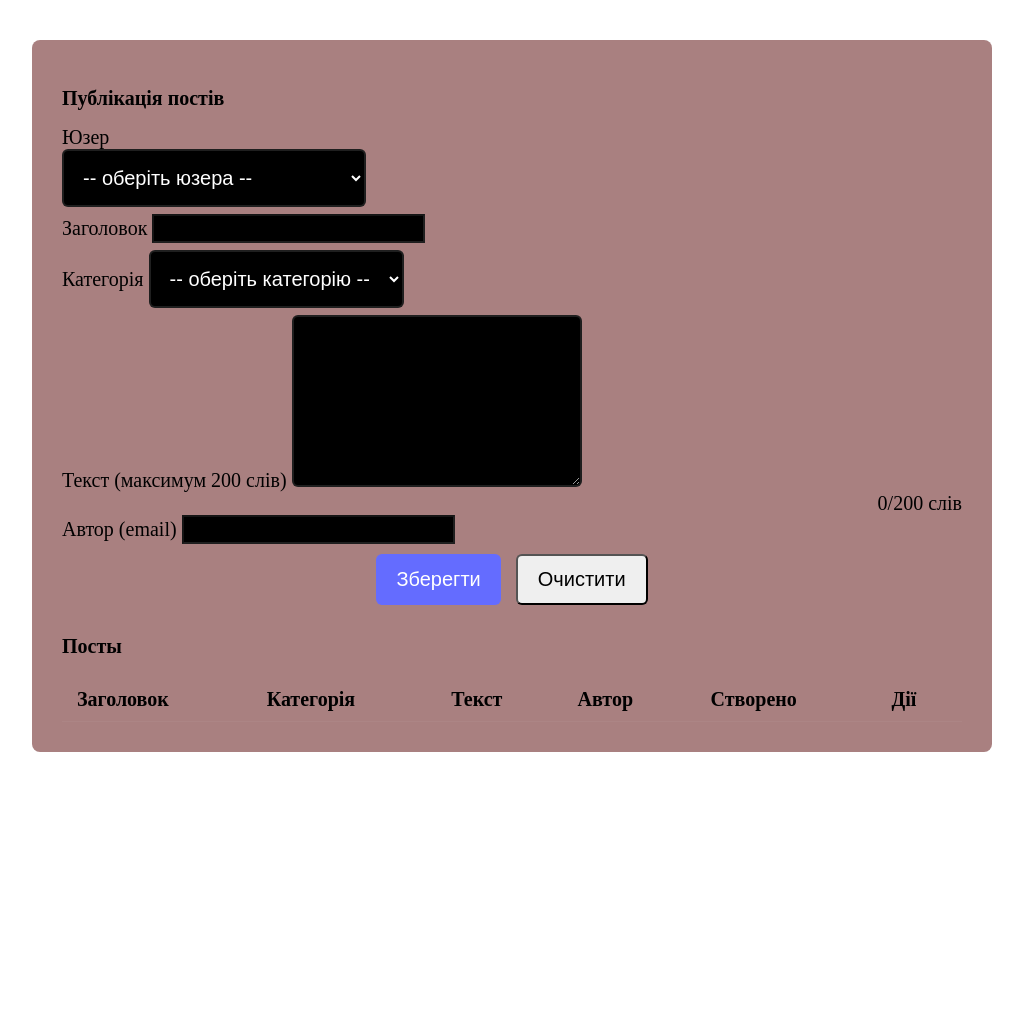
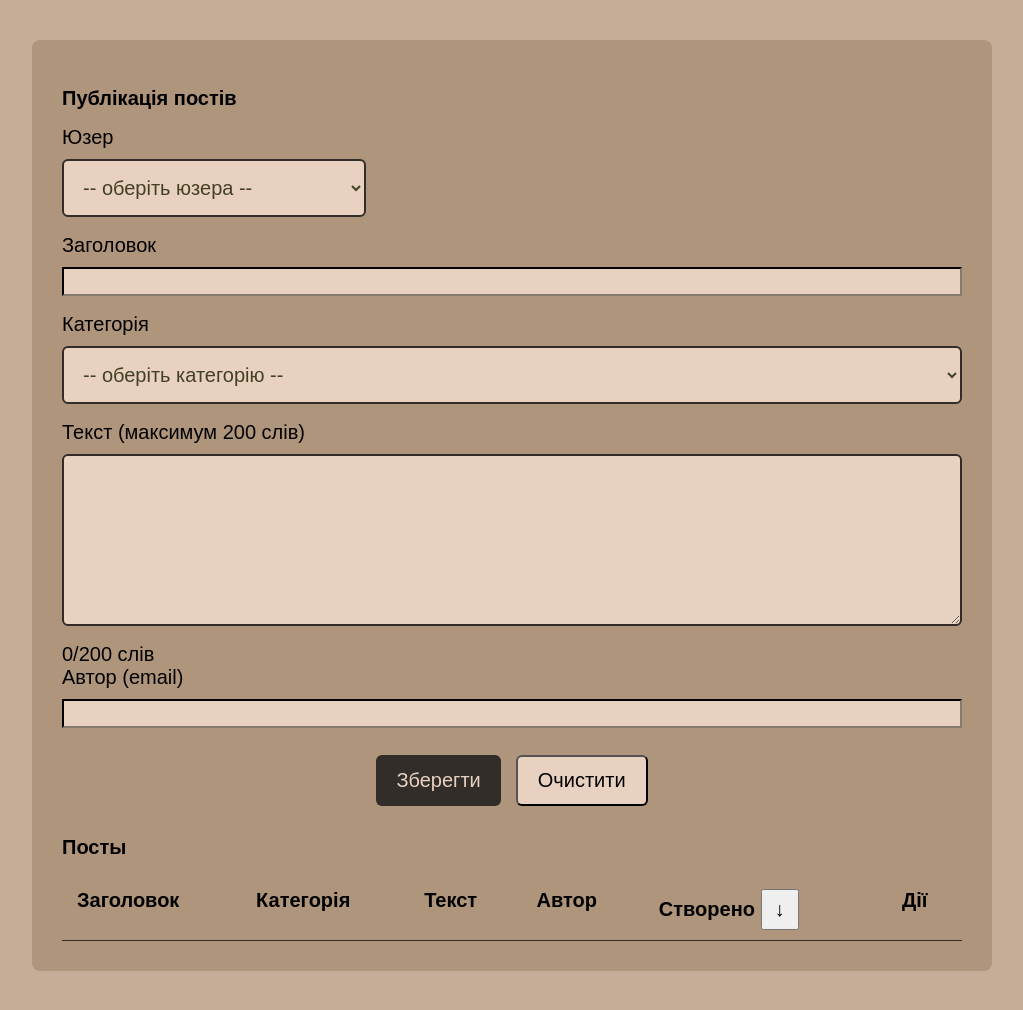
Before and after one commit to komayu2503-cmd/Lab1, a website: page index.html in a window 1280 px wide. Shown: the whole page, without its empty margins (128-1151 px from the left). Before the commit the page ends 800 px from the top, so only its background shows below. Drawn offline with Linux system fonts and the light colour scheme.

Commit message:
added sort by date

```diff
--- a/app.js
+++ b/app.js
@@ -1,4 +1,4 @@
-// Post Publisher Example
+
 
 const users = [
 	{ id: 1, name: 'Alice', email: 'alice@example.com' },
@@ -8,9 +8,7 @@ const users = [
 
 const categories = ['News', 'Tutorial', 'Opinion', 'Announcement'];
 
-// Populate selects (moved below after elements are available)
 
-// Elements
 const postForm = document.querySelector('#postForm');
 const userSelect = document.querySelector('#userSelect');
 const userSelectErrorEl = document.querySelector('#userSelectError');
@@ -23,8 +21,10 @@ const saveBtn = document.querySelector('#saveBtn');
 const clearBtn = document.querySelector('#clearBtn');
 const postsTableBody = document.querySelector('#postsTable tbody');
 const wordCountEl = document.querySelector('#wordCount');
+const sortDateBtn = document.querySelector('#sortDateBtn');
+const sortDirectionIconEl = document.querySelector('#sortDirectionIcon');
 
-// now populate selects
+
 users.forEach(u => {
 	const opt = document.createElement('option');
 	opt.value = u.id;
@@ -39,10 +39,11 @@ categories.forEach(c => {
 	categoryEl.appendChild(opt);
 });
 
-// Storage key
+
 const STORAGE_KEY = 'posts_data_v1';
 
 let posts = JSON.parse(localStorage.getItem(STORAGE_KEY) || '[]');
+let sortDirection = 'desc'; // or 'asc'
 
 function savePosts() {
 	localStorage.setItem(STORAGE_KEY, JSON.stringify(posts));
@@ -50,6 +51,12 @@ function savePosts() {
 
 function renderPosts() {
 	postsTableBody.innerHTML = '';
+	console.log(posts);
+	let sortedPosts = posts.sort((a, b) => {
+		const dateA = new Date(a.createdAt);
+		const dateB = new Date(b.createdAt);
+		return sortDirection === 'desc' ? dateB - dateA : dateA - dateB;
+	});
 	posts.forEach(post => {
 		const tr = document.createElement('tr');
 		const shortText = post.text.length > 200 ? post.text.slice(0, 200) + '…' : post.text;
@@ -68,6 +75,9 @@ function renderPosts() {
 
 		postsTableBody.appendChild(tr);
 	});
+	if (sortDirectionIconEl) {
+		sortDirectionIconEl.textContent = sortDirection === 'desc' ? '↓' : '↑';
+	}
 }
 
 function escapeHtml(s) {
@@ -108,7 +118,7 @@ function countWords(text) {
 	return text.trim().split(/\s+/).filter(Boolean).length;
 }
 
-// Validate a single field immediately after user input
+
 function validateField(fieldName) {
 	switch (fieldName) {
 		case 'title': {
@@ -161,7 +171,7 @@ function validateField(fieldName) {
 				document.querySelector('#authorError').textContent = 'Невірний email';
 				authorEl.classList.add('invalid');
 				if (userSelect) {
-					userSelect.value = ''; // clear user select if email is invalid
+					userSelect.value = '';
 					userSelect.classList.remove('invalid');
 					userSelectErrorEl.textContent = '';
 				}
@@ -217,11 +227,11 @@ function validateAll() {
 		textEl.classList.remove('invalid');
 	}
 
-	// Author (also show error near user select if author empty)
+	// Author
 	if (!authorEl.value.trim()) {
 		document.querySelector('#authorError').textContent = 'Поле обов\'язкове';
 		authorEl.classList.add('invalid');
-		// show error next to user select as requested
+
 		if (userSelect) {
 			userSelect.classList.add('invalid');
 			userSelectErrorEl.textContent = 'Поле обов\'язкове';
@@ -243,11 +253,10 @@ function validateAll() {
 	return valid;
 }
 
-// Word count enforcement
+
 textEl.addEventListener('input', () => {
 	const words = countWords(textEl.value);
 	if (words > 200) {
-		// trim to 200 words
 		const parts = textEl.value.trim().split(/\s+/).filter(Boolean).slice(0, 200);
 		textEl.value = parts.join(' ');
 	}
@@ -255,21 +264,18 @@ textEl.addEventListener('input', () => {
 	validateField('text');
 });
 
-// User select fills author email
 userSelect.addEventListener('change', () => {
 	const id = userSelect.value;
 	const u = users.find(x => String(x.id) === String(id));
 	if (u) authorEl.value = u.email;
-	// validate author (and clear errors) after selecting user
+
 	validateField('author');
 });
 
-// clear user select error when author manually typed
 authorEl.addEventListener('input', () => {
 	validateField('author');
 });
 
-// Immediate validation for other fields
 titleEl.addEventListener('input', () => validateField('title'));
 titleEl.addEventListener('blur', () => validateField('title'));
 categoryEl.addEventListener('change', () => validateField('category'));
@@ -290,7 +296,6 @@ saveBtn.addEventListener('click', () => {
 	const now = new Date().toISOString();
 
 	if (currentEditingId) {
-		// update existing post, keep id but overwrite createdAt as requested
 		const idx = posts.findIndex(p => p.id === currentEditingId);
 		if (idx !== -1) {
 			posts[idx] = { ...posts[idx], ...data, createdAt: now };
@@ -306,11 +311,9 @@ saveBtn.addEventListener('click', () => {
 });
 
 clearBtn.addEventListener('click', () => {
-	// If editing, cancel edit. Otherwise clear form.
 	resetForm(true);
 });
 
-// Delegated table actions
 postsTableBody.addEventListener('click', (e) => {
 	const btn = e.target.closest('button');
 	if (!btn) return;
@@ -339,3 +342,11 @@ postsTableBody.addEventListener('click', (e) => {
 
 // initial render
 renderPosts();
+if (sortDateBtn) {
+	sortDateBtn.addEventListener('click', () => {
+
+	   sortDirection = sortDirection === 'desc' ? 'asc' : 'desc';
+	   console.log(`Sorting by date, direction: ${sortDirection}`);
+	   renderPosts();
+	});
+}
--- a/index.html
+++ b/index.html
@@ -43,7 +43,7 @@
 				<div class="form-group">
 					<label for="text">Текст (максимум 200 слів)</label>
 					<textarea id="text" name="text" rows="6" required></textarea>
-					<div class="small-row">
+					<div>
 						<span class="error-message" id="textError"></span>
 						<span id="wordCount">0/200 слів</span>
 					</div>
@@ -71,7 +71,13 @@
 						<th>Категорія</th>
 						<th>Текст</th>
 						<th>Автор</th>
-						<th>Створено</th>
+						<th>
+							<span>Створено</span>
+							<button id="sortDateBtn" class="sort-btn">
+								<span id="sortDirectionIcon">↓</span>
+							</button>
+
+						</th>
 						<th>Дії</th>
 					</tr>
 				</thead>
--- a/style.css
+++ b/style.css
@@ -1,4 +1,9 @@
-/* Post Publisher additional styles */
+body {
+  font-family: Arial, sans-serif;
+  font-size: 16px;
+  background: #c5ad97;
+  margin: 0;
+}
 * {
     font-size: 20px;
 }
@@ -6,7 +11,7 @@
     max-width: 900px;
     margin: 2rem auto;
     padding: 1.5rem;
-    background-color: rgba(165, 121, 121, 0.945);
+    background-color: #af957c;
     border-radius: 8px;
 }
 
@@ -22,15 +27,10 @@
 }
 
 textarea.invalid {
-    border-color: #ff6b6b;
-    background-color: rgba(255,107,107,0.05);
+    border-color: #9d8361;
+    background-color: #ebe5d5;
 }
 
-.small-row {
-    display: flex;
-    justify-content: space-between;
-    align-items: center;
-}
 
 .posts-table table {
     width: 100%;
@@ -41,7 +41,7 @@ textarea.invalid {
 .posts-table th,
 .posts-table td {
     padding: 0.5rem 0.75rem;
-    border-bottom: 1px solid rgba(255,255,255,0.04);
+    border-bottom: 1px solid #322d29;
     text-align: left;
     vertical-align: top;
 }
@@ -59,14 +59,18 @@ textarea.invalid {
     white-space: nowrap;
 }
 
-/* Enhanced form styles */
+.form-group {
+    display: flex;
+    flex-direction: column;
+    gap: 0.5rem;
+}
 .form-group select,
 .form-group textarea {
     padding: 0.75rem;
-    border: 2px solid rgba(255, 255, 255, 0.12);
+    border: 2px solid #322d29;
     border-radius: 6px;
-    background-color: rgba(255, 255, 255, 0.03);
-    color: rgba(255, 255, 255, 0.95);
+    background-color: #322d29;
+    color: #d9d9d9;
     font-size: 1rem;
     transition: border-color 0.2s ease, box-shadow 0.15s ease;
 }
@@ -75,7 +79,7 @@ textarea.invalid {
 .form-group textarea:focus,
 .form-group input:focus {
     outline: none;
-    border-color: #646cff;
+    border-color: #e8d1c1;
     box-shadow: 0 0 0 4px rgba(100,108,255,0.06);
 }
 
@@ -114,14 +118,15 @@ textarea.invalid {
 }
 
 .form-actions .primary {
-    background-color: #646cff;
-    color: white;
+    background-color: #322d29;
+    color: #e8d1c1;
     border: none;
 }
 
 .form-actions button {
     padding: 0.6rem 1rem;
     border-radius: 6px;
+    background-color: #e8d1c1;
 }
 
 /* Make all form fields have black background and white text */
@@ -132,12 +137,12 @@ textarea.invalid {
 .form-group input[type="number"],
 .form-group select,
 .form-group textarea {
-    background-color: #000;
-    color: #fff;
-    border-color: rgba(255,255,255,0.12);
+    background-color: #e8d1c1;
+    color: #424123;
+    border-color: #322d29;
 }
 
 .form-group input::placeholder,
 .form-group textarea::placeholder {
-    color: rgba(255,255,255,0.6);
+    color: #d9d9d9;
 }
```
Also changed, not shown: README.md.
